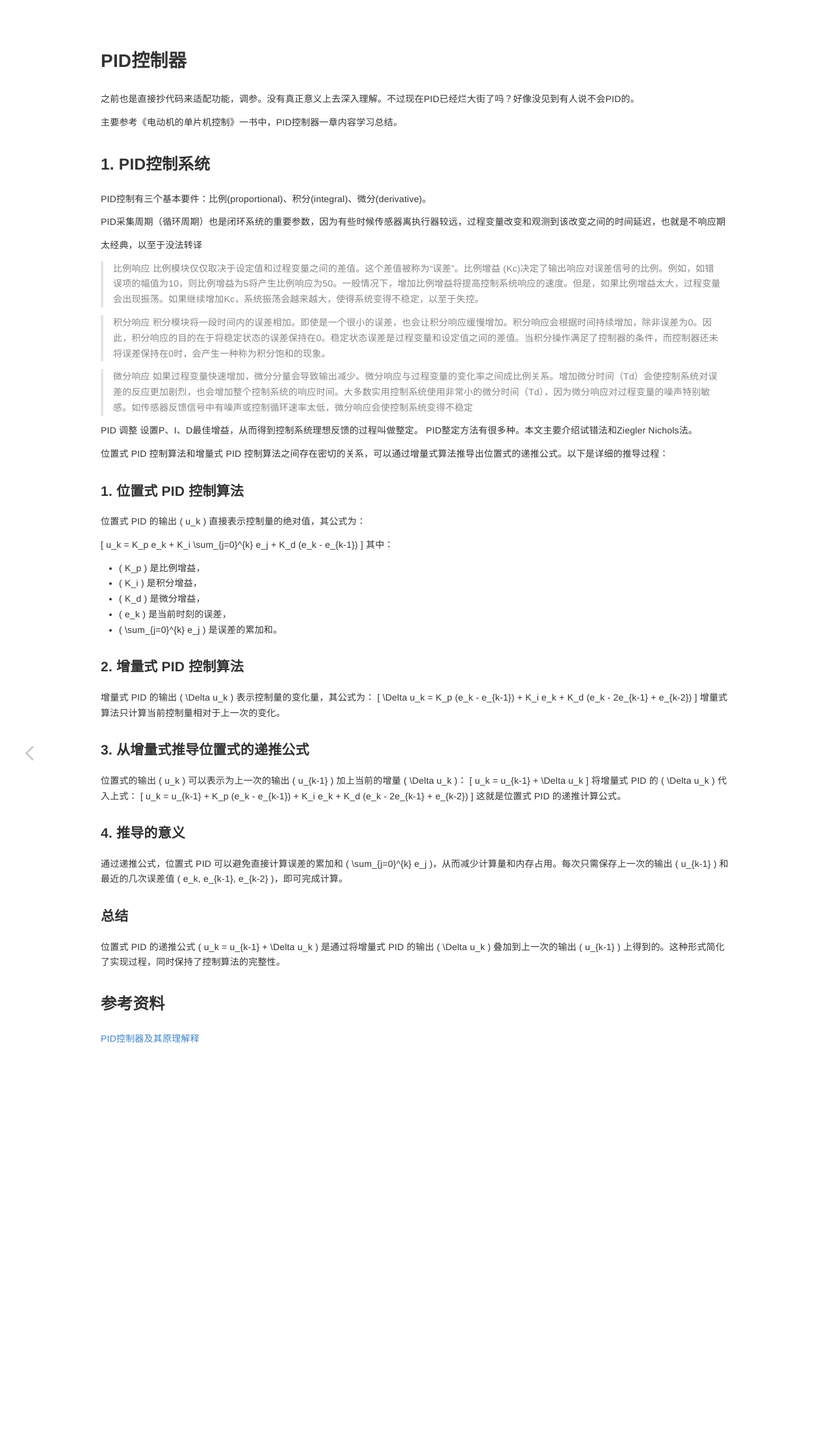
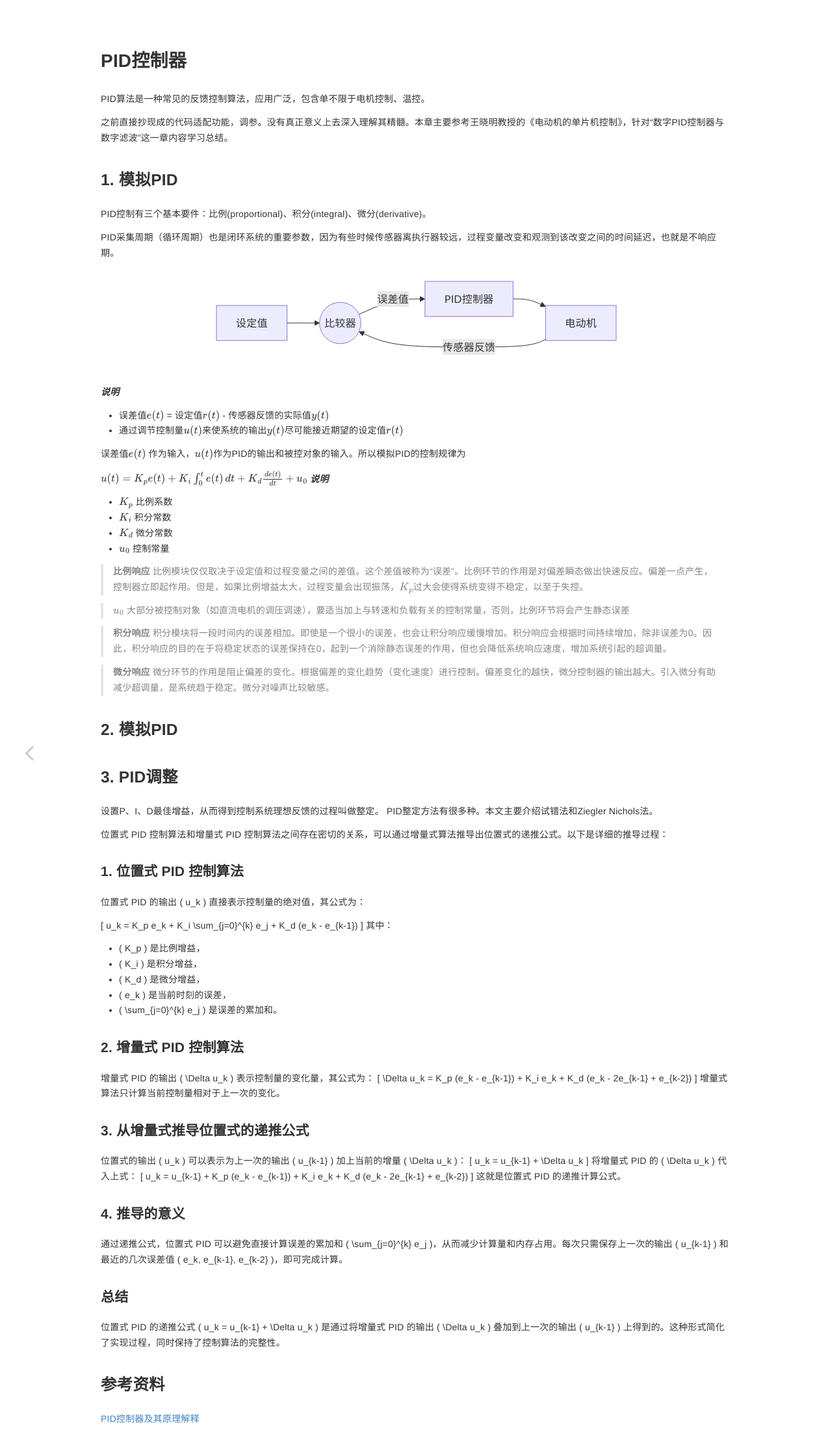
Before and after one commit to YooyoJin/yooyojin.github.io, a Jekyll site: the page built from _posts/2025-05-09-pid.md, in a window 1280 px wide. Shown: the whole page at 65% size. Built offline with Jekyll 4.4.1, drawn with Linux system fonts in a browser that asks for light colours.

Commit message:
<feature> 新增PID部分内容

````diff
--- a/_posts/2025-05-09-pid.md
+++ b/_posts/2025-05-09-pid.md
@@ -7,28 +7,56 @@ layout: post
 mermaid: true
 ---
 
-之前也是直接抄代码来适配功能，调参。没有真正意义上去深入理解。不过现在PID已经烂大街了吗？好像没见到有人说不会PID的。
+PID算法是一种常见的反馈控制算法，应用广泛，包含单不限于电机控制、温控。
 
-主要参考《电动机的单片机控制》一书中，PID控制器一章内容学习总结。
+之前直接抄现成的代码适配功能，调参。没有真正意义上去深入理解其精髓。本章主要参考王晓明教授的《电动机的单片机控制》，针对“数字PID控制器与数字滤波”这一章内容学习总结。
 
-## 1. PID控制系统
+## 1. 模拟PID
 
 PID控制有三个基本要件：比例(proportional)、积分(integral)、微分(derivative)。
 
-PID采集周期（循环周期）也是闭环系统的重要参数，因为有些时候传感器离执行器较远，过程变量改变和观测到该改变之间的时间延迟，也就是不响应期
-
-太经典，以至于没法转译
-> 比例响应
-> 比例模块仅仅取决于设定值和过程变量之间的差值。这个差值被称为“误差”。比例增益 (Kc)决定了输出响应对误差信号的比例。例如，如错误项的幅值为10，则比例增益为5将产生比例响应为50。一般情况下，增加比例增益将提高控制系统响应的速度。但是，如果比例增益太大，过程变量会出现振荡。如果继续增加Kc，系统振荡会越来越大，使得系统变得不稳定，以至于失控。
-
-> 积分响应
-> 积分模块将一段时间内的误差相加。即使是一个很小的误差，也会让积分响应缓慢增加。积分响应会根据时间持续增加，除非误差为0。因此，积分响应的目的在于将稳定状态的误差保持在0。稳定状态误差是过程变量和设定值之间的差值。当积分操作满足了控制器的条件，而控制器还未将误差保持在0时，会产生一种称为积分饱和的现象。
-
-> 微分响应
-> 如果过程变量快速增加，微分分量会导致输出减少。微分响应与过程变量的变化率之间成比例关系。增加微分时间（Td）会使控制系统对误差的反应更加剧烈，也会增加整个控制系统的响应时间。大多数实用控制系统使用非常小的微分时间（Td），因为微分响应对过程变量的噪声特别敏感。如传感器反馈信号中有噪声或控制循环速率太低，微分响应会使控制系统变得不稳定
+PID采集周期（循环周期）也是闭环系统的重要参数，因为有些时候传感器离执行器较远，过程变量改变和观测到该改变之间的时间延迟，也就是不响应期。
 
 
-PID 调整
+``` mermaid
+graph LR
+    A[设定值] --> B((比较器))
+    B -->|误差值| C[PID控制器]
+    C --> D[电动机]
+    D -->|传感器反馈| B
+```
+_**说明**_
+ - 误差值$e(t)$ = 设定值$r(t)$ - 传感器反馈的实际值$y(t)$
+ - 通过调节控制量$u(t)$来使系统的输出$y(t)$尽可能接近期望的设定值$r(t)$
+
+误差值$e(t)$ 作为输入，$u(t)$作为PID的输出和被控对象的输入。所以模拟PID的控制规律为
+
+$u(t) = K_p e(t) + K_i \int_0^t e(t) \, dt + K_d \frac{de(t)}{dt} + u_0$
+_**说明**_
+ - $K_p$ 比例系数
+ - $K_i$ 积分常数
+ - $K_d$ 微分常数
+ - $u_0$ 控制常量
+
+> **比例响应**
+> 比例模块仅仅取决于设定值和过程变量之间的差值。这个差值被称为“误差”。比例环节的作用是对偏差瞬态做出快速反应。偏差一点产生，控制器立即起作用。但是，如果比例增益太大，过程变量会出现振荡，$K_p$过大会使得系统变得不稳定，以至于失控。
+
+> **$u_0$**
+> 大部分被控制对象（如直流电机的调压调速），要适当加上与转速和负载有关的控制常量，否则，比例环节将会产生静态误差
+
+> **积分响应**
+> 积分模块将一段时间内的误差相加。即使是一个很小的误差，也会让积分响应缓慢增加。积分响应会根据时间持续增加，除非误差为0。因此，积分响应的目的在于将稳定状态的误差保持在0，起到一个消除静态误差的作用，但也会降低系统响应速度，增加系统引起的超调量。
+
+> **微分响应**
+> 微分环节的作用是阻止偏差的变化。根据偏差的变化趋势（变化速度）进行控制。偏差变化的越快，微分控制器的输出越大。引入微分有助减少超调量，是系统趋于稳定。微分对噪声比较敏感。
+
+## 2. 模拟PID
+
+
+
+
+## 3. PID调整
+
 设置P、I、D最佳增益，从而得到控制系统理想反馈的过程叫做整定。 PID整定方法有很多种。本文主要介绍试错法和Ziegler Nichols法。
 
 位置式 PID 控制算法和增量式 PID 控制算法之间存在密切的关系，可以通过增量式算法推导出位置式的递推公式。以下是详细的推导过程：
````
